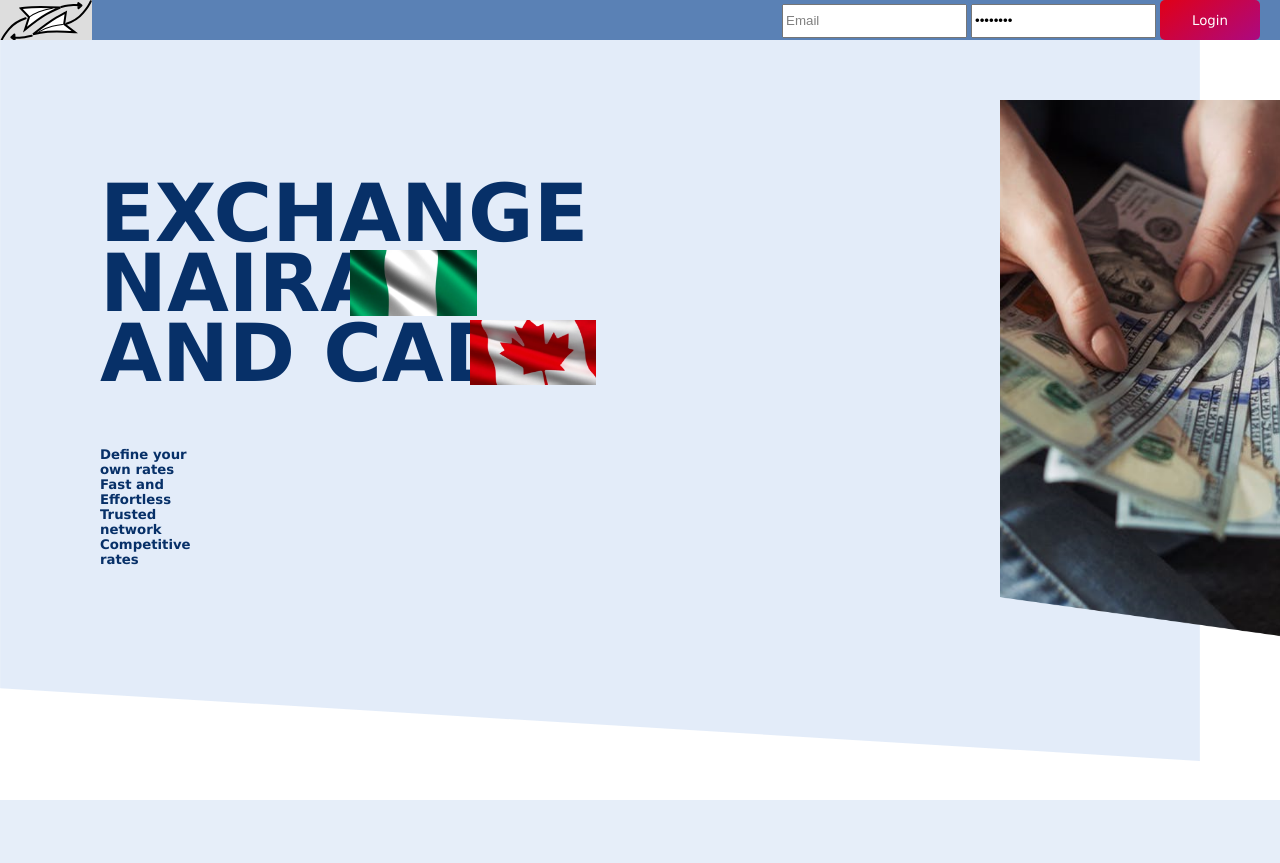
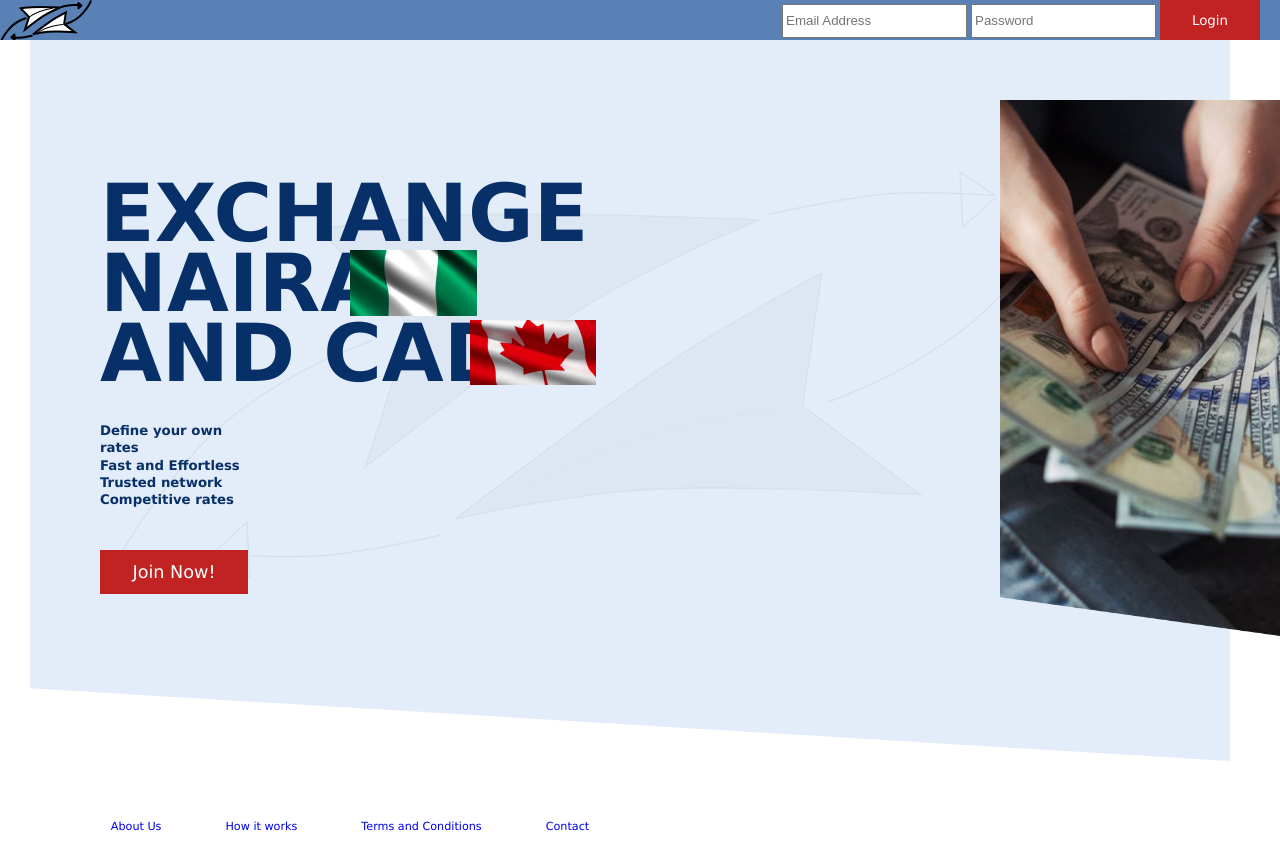
Before and after one commit to user-47/Ploutos-1, a PHP site: page / in a window 1280 px wide; the page is wider, and only the part inside the window is pictured. Before the commit the page ends 800 px from the top of that part, so only its background shows below. Run offline with PHP 8.4, Linux system fonts and the light colour scheme.

Commit message:
Included Footer, Backgrd Image and Cleaned Up UI

```diff
--- a/index.html
+++ b/index.html
@@ -3,28 +3,29 @@
     <head>
         <title>Xchanger</title>
         <link href="stylesheet.css" rel="stylesheet">
-
+        <link href="https://cdnjs.cloudflare.com/ajax/libs/font-awesome/4.7.0/css/font-awesome.min.css" rel="fontawesome">
+        <!-- Favicon -->
         <link href="imgs/temp_logo.svg" rel="shortcut icon" />
     </head>
     <body>
  <!-- Load an icon library to show a hamburger menu (bars) on small screens -->
-<!-- <link rel="stylesheet.css" href="https://cdnjs.cloudflare.com/ajax/libs/font-awesome/4.7.0/css/font-awesome.min.css"> -->
 
-<div class="topnav" id="myTopnav">
-  <a href="#home" class="navImage"> <img src="imgs/temp_logo.svg"></a>
-
+<div class="topnav">
+  <a href="#"> <img src="imgs/temp_logo.svg"></a>
   <form action="/action_page.php" method="GET" id="login">
-    <input type="text" onclick="this.value=''" id="email" name="Email Address" value="Email">
-    <input type="password" id="password" name="Password" value="Password">
+    <input type="text" id="email" name="Email Address" placeholder="Email Address">
+    <input type="password" id="password" name="Password" placeholder="Password">
     <input type="submit" id="submit" name="submit" value="Login">
   </form>
 </div>
 
 <div class="background">
 <img src="imgs/bgcolor.svg" class="bgcolor" alt="Blue Color" width="1200px" height="761px">
+<img src="imgs/tempLogoBig.svg" class="bigLogo" alt="Big Background Logo" width="1000px" height="auto">
 <img src="imgs/bgImage.png" class="bgImage" alt="Background Image" width="381px" height="550px">
+
 </div>
-<!-- <div class="bgImage"></div> -->
+
 
 <div class="h1text">
   <h1>
@@ -36,13 +37,26 @@
     <img src="imgs/CADflag.png" class="CADFlag">
 
 <h5 class="tagline">
-  <!-- <pre> -->
-  Define your own rates
-  Fast and Effortless
-  Trusted network
-  Competitive rates
-<!-- </pre> -->
+  Define your own rates<br>
+  Fast and Effortless <br>
+  Trusted network <br>
+  Competitive rates<br>
 </h5>
+
+<div class="joinNow">
+<a href="#">
+  Join Now!</a>
+</div>
+
+
+<div class="footer">
+  <ul>
+<li><a href="#">About Us</a></li>
+<li><a href="#">How it works</a></li>
+<li><a href="#">Terms and Conditions</a></li>
+<li><a href="#">Contact</a></li>
+  </ul>
+</div>
 
 
     </body>
--- a/stylesheet.css
+++ b/stylesheet.css
@@ -2,9 +2,8 @@
 
 body{
     margin: 0px;
-    /* padding: 0% 20%; */
     position: absolute;
-    /* margin-top: 150px; */
+    max-width: 800px;
 }
 
 .topnav {
@@ -17,10 +16,12 @@ body{
     z-index: 999;
   }
 
-  /* Style the links inside the navigation bar */
-  .topnav a {
-    float: left;
-  }
+
+
+    /* Change the color of links on hover */
+    .topnav a:hover {
+      background-color: rgb(231, 85, 85)
+    }
 
   .topnav form {
 float: right;
@@ -39,15 +40,18 @@ margin-right: 20px;
 
   input[type=submit] {
     padding:5px 15px;
-    background:linear-gradient(143deg, #E00017, #AC0981);
-    border:0 none;
-    cursor:pointer;
+    background-color: #C12222;
+    padding: 12px 24px;
+    border: none;
+    cursor: pointer;
     height: 40px;
     width: 100px;
-    /* -webkit-border-radius: 5px; */
-    border-radius: 5px;
     color: white;
     font-family: 'Myriad Pro Regular', 'Lucida Sans Regular', 'Lucida Grande', 'Lucida Sans Unicode', Geneva, Verdana, sans-serif;
+}
+
+input[type=submit]:hover {
+    background-color: rgb(231, 85, 85)
 }
 
 
@@ -55,17 +59,7 @@ input[value=Email] {
 color: grey;
 }
 
-  /* Change the color of links on hover */
-  .topnav a:hover {
-    background-color: #ddd;
-    color: black;
-  }
 
-  /* Add an active class to highlight the current page */
-  .topnav a.active {
-    background-color: #4CAF50;
-    color: white;
-  }
 
   /* Hide the link that should open and close the topnav on small screens */
   .topnav .icon {
@@ -84,18 +78,24 @@ color: grey;
   }
 
   .bgcolor{
-      /* padding: 0% 3%; */
       position: absolute;
-      /* z-index: 0; */
+      left: 30px;
   }
+
   .bgImage {
-
 opacity: 1;
 left: 1000px;
 top: 50px;
 position: absolute;
-/* margin-right: 20px; */
 margin-top: 50px;
+  }
+
+  .bigLogo {
+position: absolute;
+top: 150px;
+left: 100px;
+z-index: -1;
+
   }
 
   .h1text {
@@ -124,10 +124,64 @@ margin-top: 50px;
   .tagline {
     color: #073068;
     font-family: 'Myriad Pro Regular', 'Lucida Sans Regular', 'Lucida Grande', 'Lucida Sans Unicode', Geneva, Verdana, sans-serif;
-    /* text-transform: uppercase; */
-    /* font-size: 2.5em; */
-    top: 425px;
+    top: 400px;
     position: absolute;
     left: 100px;
-    /* line-height: 70px; */
+    width: 150px;
+    line-height: 130%;
   }
+
+  .joinNow {
+    top: 550px;
+    left: 100px;
+    position: absolute;
+    width: 100px;
+    text-align: center;
+    background-color: #C12222;
+    padding: 12px 24px;
+    border: none;
+
+  }
+
+  .joinNow a{
+    color: white;
+    font-size: 1.1em;
+    text-decoration: none;
+    font-family: 'Myriad Pro Regular', 'Lucida Sans Regular', 'Lucida Grande', 'Lucida Sans Unicode', Geneva, Verdana, sans-serif;
+
+  }
+
+  .joinNow:hover {
+    background-color: rgb(231, 85, 85);
+  }
+
+  .footer {
+    position: absolute;
+    left: 30px;
+    top: 800px;
+    width: 600px;
+    color: #073068;
+    text-align: center;
+
+  }
+
+
+
+  .footer li {
+    list-style: none;
+    display: inline;
+    padding: 30px;
+    font-family: 'Myriad Pro Regular', 'Lucida Sans Regular', 'Lucida Grande', 'Lucida Sans Unicode', Geneva, Verdana, sans-serif;
+font-size: .7em;
+  }
+
+  .footer a {
+    text-decoration: none;
+
+
+  }
+  .footer a:hover {
+    background-color:#A9C5EB54;
+    padding: 10px;
+    font-weight: bold;
+  }
```
Also changed, not shown: imgs/bgcolor.png (added), imgs/templogoBig.svg (added).
